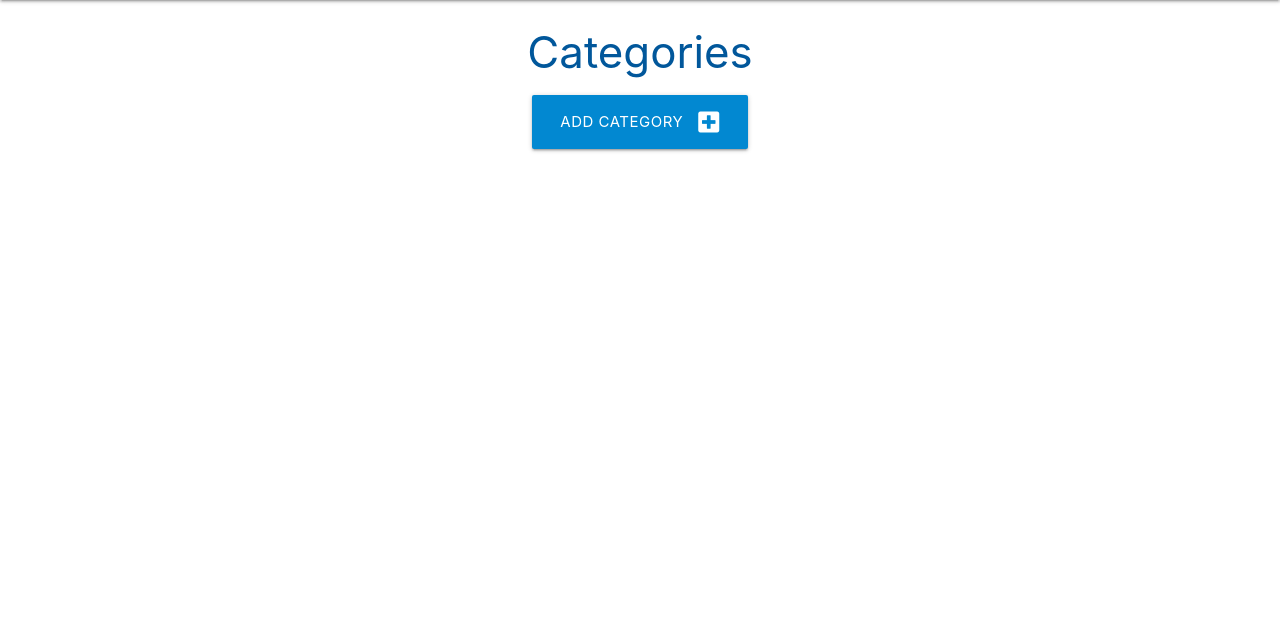
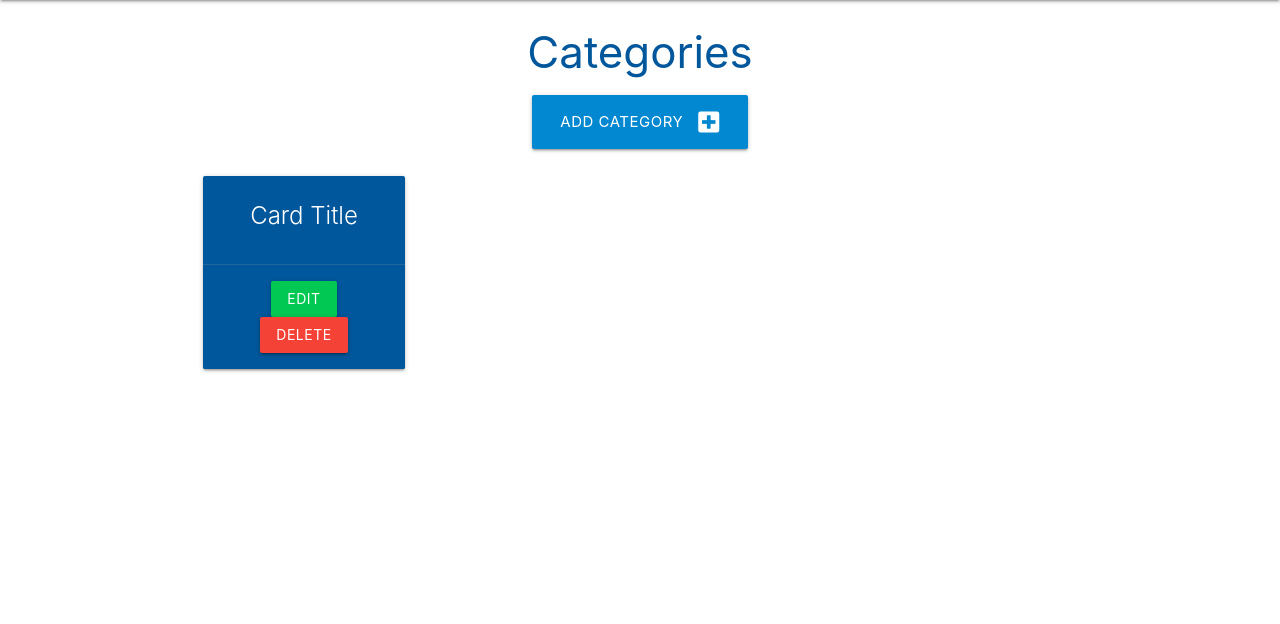
Before and after one commit to kera-cudmore/sqlalchemy-flask-task-manager, a Flask app: page /categories in a window 1280 px wide. Shown: the part 64-688 px from the top of the page. Run offline with Flask 2, Linux system fonts and the light colour scheme.

Commit message:
added card to the categories page

```diff
--- a/taskmanager/templates/categories.html
+++ b/taskmanager/templates/categories.html
@@ -3,6 +3,7 @@
 
 <h3 class="light-blue-text text-darken-4 center-align">Categories</h3>
 
+<!-- Add Category Button-->
 <div class="row">
     <div class="col s12 center-align">
         <a href="{{ url_for('add_category') }}" class="btn-large light-blue darken-2">
@@ -12,4 +13,18 @@
     </div>
 </div>
 
+<!-- Category Cards -->
+<div class="row">
+    <div class="col s12 m6 l3">
+      <div class="card light-blue darken-4 center-align">
+        <div class="card-content white-text">
+          <span class="card-title">Card Title</span>
+        </div>
+        <div class="card-action">
+          <a href="#" class="btn green accent-4">Edit</a>
+          <a href="#" class="btn red">Delete</a>
+        </div>
+      </div>
+    </div>
+  </div>
 {% endblock %}
```
